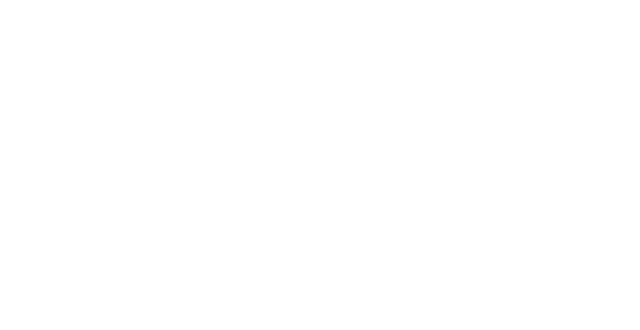
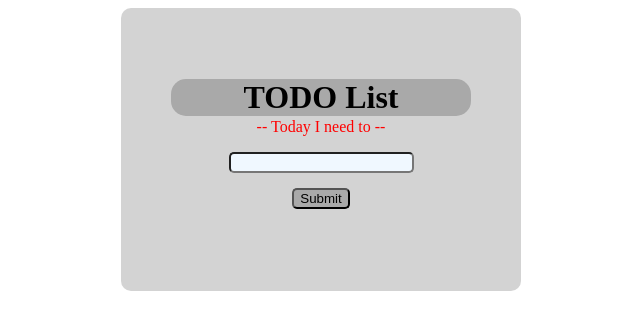
Before and after one commit to dts-kominfo-rea2a/challenge-08-tris3095, a website: page index.html in a window 1280 px wide. Shown: the whole page, without its empty margins (319-959 px from the left). Drawn offline with Linux system fonts and the light colour scheme.

Commit message:
tantangan 08

```diff
--- a/index.html
+++ b/index.html
@@ -5,37 +5,107 @@
     <meta http-equiv="X-UA-Compatible" content="IE=edge" />
     <meta name="viewport" content="width=device-width, initial-scale=1.0" />
     <title>Challenge - DOM</title>
+    <style>
+      #app {
+        background-color: lightgrey;
+        width: 300px;
+        border-radius: 10px;
+        padding: 50px;
+        margin: auto;
+      }
+
+      #todo-title {
+        display: flex;
+        justify-content: center;
+        text-align: center;
+        color: black;
+        border-radius: 15px;
+        background-color: darkgray;
+      }
+
+      #todo-subtitle {
+        display: flex;
+        justify-content: center;
+        text-align: center;
+        margin-top: -20px;
+        color: red;
+      }
+
+      #todo-input {
+        display: block;
+        margin: auto;
+        background-color: aliceblue;
+        border-radius: 5px;
+        margin-bottom: 15px;
+      }
+
+      #todo-submit {
+        display: block;
+        margin: auto;
+        border-radius: 5px;
+        background-color: darkgray;
+      }
+
+      #todo-output {
+        display: flex;
+        flex-direction: column;
+      }
+
+      #todo-output li{
+        color: green;
+      }
+    </style>
   </head>
   <body>
     <div id="app">
       <!-- TODO: Buatlah sebuah header dengan id todo-title -->
+      <h1 id="todo-title">TODO List</h1>
       <!-- TODO: Buatlah sebuah subtitle dengan id todo-subtitle -->
+      <p id="todo-subtitle">-- Today I need to --</p>
+      <!-- Section: input -->
+      <section>
+        <!-- TODO: Buatlah sebuah input bertipe text dengan id todo-input -->
+        <input type="text" id="todo-input" />
+        <!-- TODO: Buatlah sebuah button dengan id todo-submit -->
+        <button id="todo-submit">Submit</button>
+      </section>
+      <!-- Section output -->
 
-      <!-- Section: input -->
-      <!-- TODO: Buatlah sebuah input bertipe text dengan id todo-input -->
-      <!-- TODO: Buatlah sebuah button dengan id todo-submit -->
-
-      <!-- Section output -->
+      <section>
       <!-- TODO: Buatlah sebuah <ul> dengan id todo-output -->
+        <ul id="todo-output"></ul>
+      </section>
     </div>
 
     <!-- ! Untuk tantangan ini, script jangan diubah ke external js yah ! -->
     <script>
       // TODO: Deklarasi variable sesuai dengan kebutuhan di sini
-      let button;
-      let input;
-      let output;
+      let button = document.getElementById("todo-submit");
+      let input = document.getElementById("todo-input");
+      let output = document.getElementById("todo-output");
 
       // TODO: Buatlah sebuah fungsi dengan nama fnClickHandler
       // Fungsi yang digunakan untuk menambahkan tulisan
       // Jangan ubah cara deklarasi fungsinya, cukup isi saja
-      function fnClickHandler(toDoItem) {}
-
+      function fnClickHandler(toDoItem) {
+        const item = document.createElement("li");
+        const data = document.createTextNode(toDoItem);
+        item.appendChild(data);
+        document.getElementById("todo-output").appendChild(item);
+        input.value = "";
+      }
       // TODO: register event onclick / addEventListener untuk button
       // akan menjalankan fungsi fnClickHandler
-
+      button.addEventListener("click", () => {
+        fnClickHandler(input.value);
+      });
       // TODO: register event onkeypress / addEventListener untuk input
       // sehingga saat di input ditekan enter akan menjalankan fungsi fnClickHandler juga
+      input.addEventListener("keypress", () => {
+        if (event.key === "Enter") {
+          fnClickHandler(input.value);
+        }
+      });
     </script>
   </body>
 </html>
```
